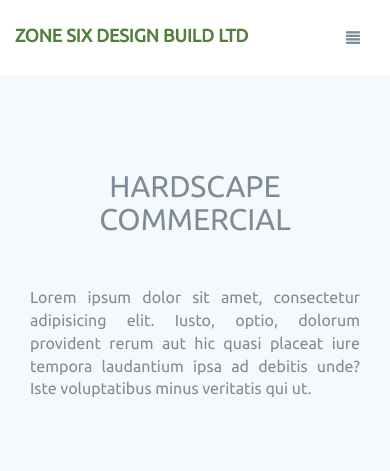
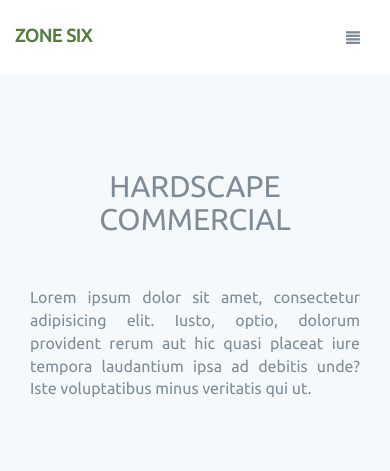
Before and after one commit to JustinSYDE/ZoneS2X, a plain HTML site: page hardscape-commercial.html in a window 390 px wide. Shown: the top 471 px of the page. Drawn offline with nearby package versions, Linux system fonts and the light colour scheme.

Commit message:
Minor Update: - Shortened title name to fit nav bar in mobile view

```diff
--- a/hardscape-commercial.html
+++ b/hardscape-commercial.html
@@ -6,7 +6,7 @@
     <head>
         <meta charset="utf-8">
         <meta http-equiv="X-UA-Compatible" content="IE=edge,chrome=1">
-        <title>Hardscape Commercial | ZONE SIX DESIGN BUILD LTD</title>
+        <title>Hardscape Commercial | ZONE SIX</title>
         <meta name="description" content="">
         <meta name="viewport" content="width=device-width, initial-scale=1">
 
@@ -51,7 +51,7 @@
                 <span class="icon-bar"></span>
                 <span class="icon-bar"></span>
               </button>
-              <a class="navbar-brand" href="index.html">ZONE SIX DESIGN BUILD LTD</a>
+              <a class="navbar-brand" href="index.html">ZONE SIX</a>
             </div>
             <div class="navbar-collapse collapse">
               <ul class="nav nav-pills navbar-right">
```
Also changed, not shown: hardscape-residential.html (+2 -2 lines), hardscape.html (+2 -2 lines), index.html (+1 -1 lines), softscape-commercial.html (+2 -2 lines), softscape-residential.html (+2 -2 lines), specialties-other.html (+2 -2 lines), specialties-stonework.html (+2 -2 lines), specialties-woodwork.html (+2 -2 lines).
